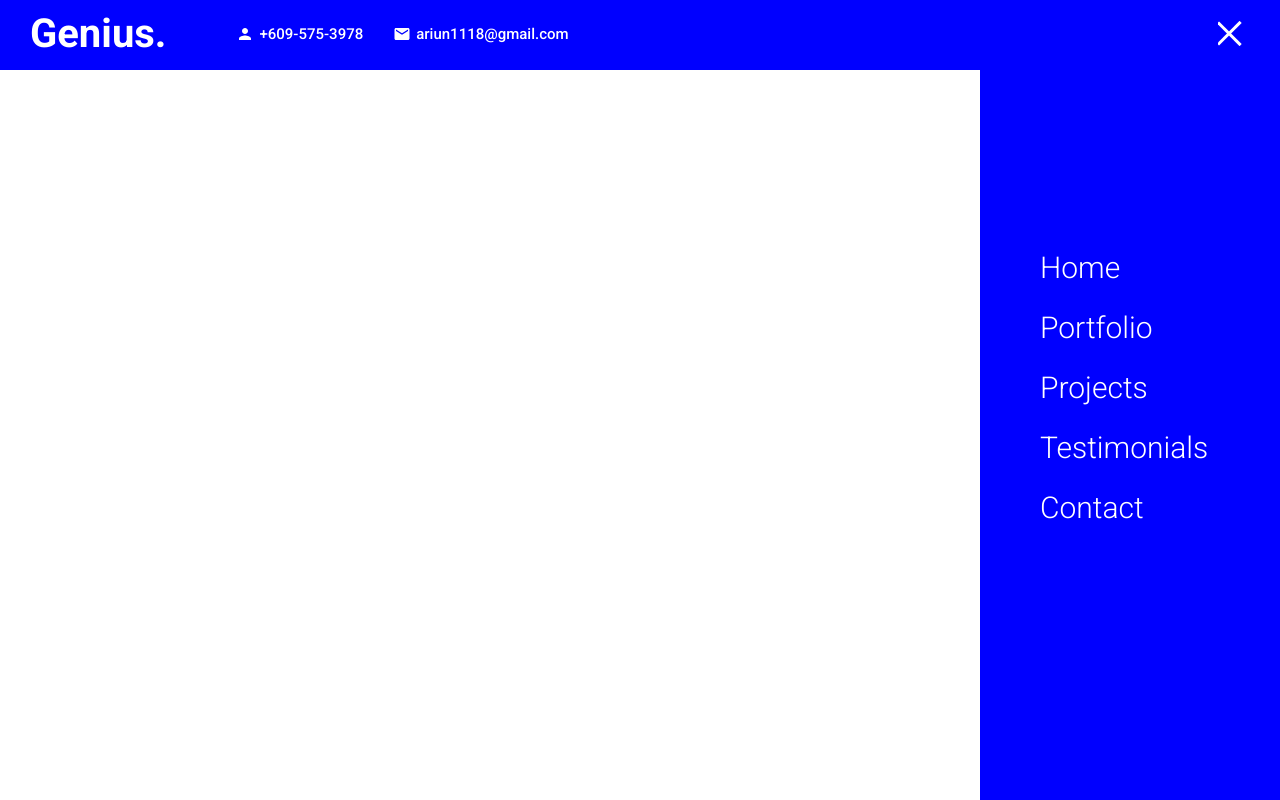
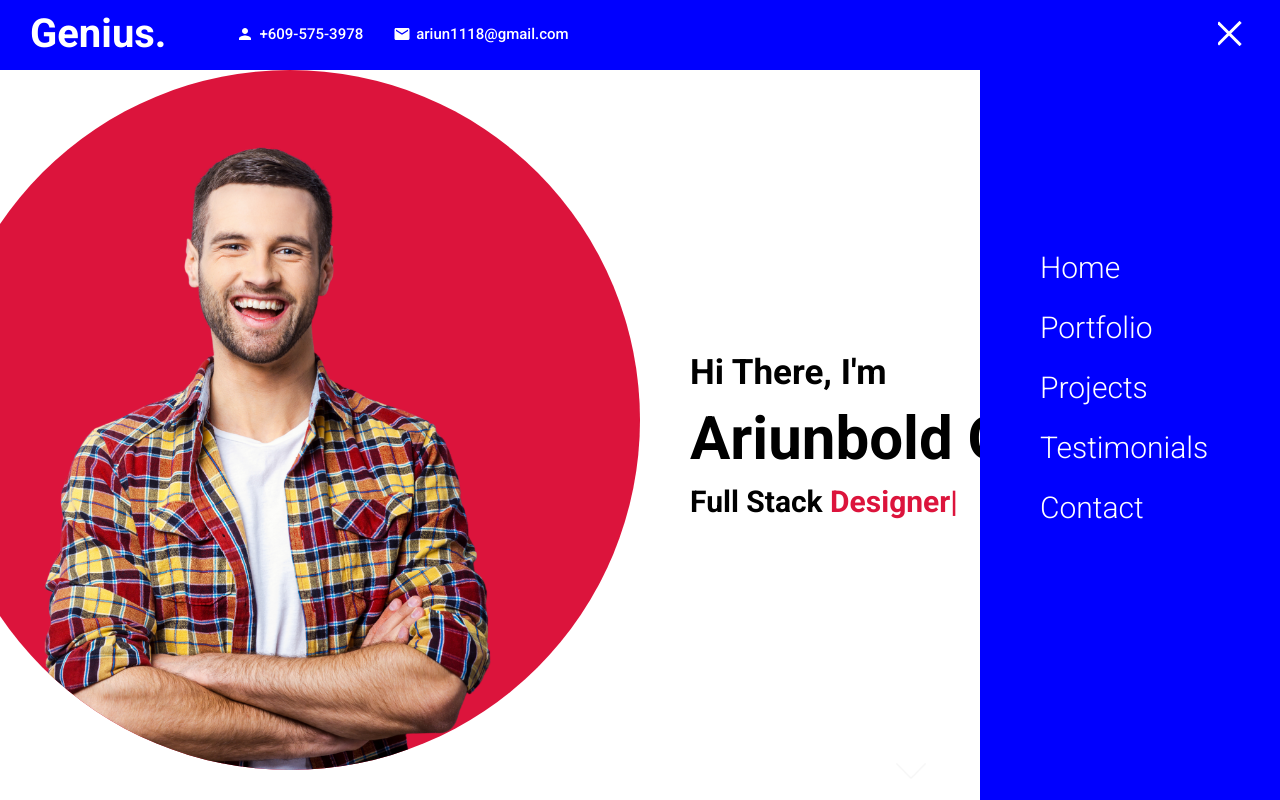
Before and after one commit to Ariuka11/Ariuka-Portfolio, a React (Create React App) app: page / in a window 1280 px wide. Built offline with nearby package versions, Linux system fonts and the light colour scheme.

Commit message:
Finished Portfolio page

```diff
--- a/package.json
+++ b/package.json
@@ -8,6 +8,7 @@
     "@testing-library/jest-dom": "^5.14.1",
     "@testing-library/react": "^11.2.7",
     "@testing-library/user-event": "^12.8.3",
+    "ityped": "^1.0.3",
     "node-sass": "^6.0.0",
     "react": "^17.0.2",
     "react-dom": "^17.0.2",
--- a/src/components/Intro/Intro.jsx
+++ b/src/components/Intro/Intro.jsx
@@ -1,10 +1,35 @@
 import React from 'react'
 import './intro.scss'
+import { init } from 'ityped'
+import { useEffect, useRef } from 'react'
 
 export default function Intro() {
+    const textRef = useRef()
+    useEffect(() => {
+        init(textRef.current, {
+            showCursor: true,
+            backDelay: 1500,
+            backSpeed: 60,
+            strings: ['Developer', 'Designer'],
+        })
+    }, [])
     return (
         <div className='intro' id='intro'  >
-
+            <div className="left">
+                <div className="imgContainer">
+                    <img src="assets/man.png" alt="" />
+                </div>
+            </div>
+            <div className="right">
+                <div className="wrapper">
+                    <h2>Hi There, I'm</h2>
+                    <h1>Ariunbold Oyungerel</h1>
+                    <h3>Full Stack <span ref={textRef}></span></h3>
+                </div>
+                <a href="#portfolio">
+                    <img src="assets/down.png" alt="down" />
+                </a>
+            </div>
         </div>
     )
 }
--- a/src/components/Intro/intro.scss
+++ b/src/components/Intro/intro.scss
@@ -1,6 +1,76 @@
 .intro{
     background-color:white;
     display: flex;
+    .left{
+        flex:0.5;
+        overflow: hidden;
 
+        .imgContainer{
+            width: 700px;
+            height: 700px;
+            background-color: crimson;
+            border-radius: 50%;
+            display: flex;
+            align-items: flex-end;
+            justify-content: center;
+            float: right;
 
+            img{
+                height: 90%;
+            }
+        }
+    }
+    .right{
+        flex: 0.5;
+        position: relative;
+
+        .wrapper{
+            width: 100%;
+            height: 100%;
+            padding-left: 50px;
+            display: flex;
+            flex-direction: column;
+            justify-content: center;
+        }
+        h1{
+            font-size: 60px;
+            margin: 10px 0;
+        }
+        h2{
+            font-size: 35px;
+
+        }
+        h3{
+            font-size: 30px;
+            span{
+                font-size: inherit;
+                color: crimson;
+            }
+            .ityped-cursor{
+                animation: blink 1s infinite;
+            }
+            @keyframes blink {
+                50%{
+                    opacity: 1;
+                }
+                100%{
+                    opacity: 0;
+                }
+            }
+        }
+    }
+    a{
+        position: absolute;
+        bottom: 10px;
+        left: 40%;
+        img{
+            width: 30px;
+            animation: arrowBlink 2s infinite;
+        }
+        @keyframes arrowBlink {
+            100%{
+                opacity: 0;
+            }
+        }
+    }
 }
--- a/src/components/Portfolio/Portfolio.jsx
+++ b/src/components/Portfolio/Portfolio.jsx
@@ -3,7 +3,39 @@
 export default function Portfolio() {
     return (
         <div className='portfolio' id='portfolio'>
-            asd
+            <h1>Portfolio</h1>
+            <ul>
+                <li>Featured</li>
+                <li>Web App</li>
+                <li>Mobile App</li>
+                <li>Design</li>
+            </ul>
+            <div className="container">
+                <div className="item">
+                    <img src="https://encrypted-tbn0.gstatic.com/images?q=tbn:ANd9GcRKvdHn8GmPGCO0y3SJqNHACygpm0h9VycMHg&usqp=CAU" alt="" />
+                    <h3>Banking App</h3>
+                </div>
+                <div className="item">
+                    <img src="https://encrypted-tbn0.gstatic.com/images?q=tbn:ANd9GcRKvdHn8GmPGCO0y3SJqNHACygpm0h9VycMHg&usqp=CAU" alt="" />
+                    <h3>Banking App</h3>
+                </div>  <div className="item">
+                    <img src="https://encrypted-tbn0.gstatic.com/images?q=tbn:ANd9GcRKvdHn8GmPGCO0y3SJqNHACygpm0h9VycMHg&usqp=CAU" alt="" />
+                    <h3>Banking App</h3>
+                </div>  <div className="item">
+                    <img src="https://encrypted-tbn0.gstatic.com/images?q=tbn:ANd9GcRKvdHn8GmPGCO0y3SJqNHACygpm0h9VycMHg&usqp=CAU" alt="" />
+                    <h3>Banking App</h3>
+                </div>  <div className="item">
+                    <img src="https://encrypted-tbn0.gstatic.com/images?q=tbn:ANd9GcRKvdHn8GmPGCO0y3SJqNHACygpm0h9VycMHg&usqp=CAU" alt="" />
+                    <h3>Banking App</h3>
+                </div>  <div className="item">
+                    <img src="https://encrypted-tbn0.gstatic.com/images?q=tbn:ANd9GcRKvdHn8GmPGCO0y3SJqNHACygpm0h9VycMHg&usqp=CAU" alt="" />
+                    <h3>Banking App</h3>
+                </div>
+                <div className="item">
+                    <img src="https://encrypted-tbn0.gstatic.com/images?q=tbn:ANd9GcRKvdHn8GmPGCO0y3SJqNHACygpm0h9VycMHg&usqp=CAU" alt="" />
+                    <h3>Banking App</h3>
+                </div>
+            </div>
         </div>
     )
 }
--- a/src/components/Portfolio/portfolio.scss
+++ b/src/components/Portfolio/portfolio.scss
@@ -1,3 +1,59 @@
+@import '../../global.scss';
+
 .portfolio{
-    background-color: black;
+    background-color: white;
+    display: flex;
+    flex-direction: column;
+    align-items: center;
+    h1{
+        font-size: 50px;
+    }
+    ul{
+        margin: 10px;
+        padding: 0;
+        list-style: none;
+        display: flex;
+        li{
+            font-size: 16px;
+            margin-right: 50px;
+            padding: 7px;
+            cursor: pointer;
+            border-radius: 10px;
+            &.active{
+                background-color: $mainColor;
+                color: white;
+            }
+       }
+    }
+    .container{
+        width: 70%;
+        display: flex;
+        align-items: center;
+        justify-content: center;
+        flex-wrap: wrap;
+        .item{
+            width: 220px;
+            height: 150px;
+            border-radius: 20px;
+            border: 1px solid whitesmoke;
+            margin: 10px 20px;
+            display: flex;
+            align-items: center;
+            justify-content: center;
+            color: white;
+            position: relative;
+            img{
+                width: 100%;
+                height: 100%;
+                object-fit: cover;
+                z-index: 2;
+            }
+            h3{
+                position: absolute;
+                font-size: 20px;
+
+            }
+
+        }
+    }
 }
--- a/src/components/Projects/Projects.jsx
+++ b/src/components/Projects/Projects.jsx
@@ -4,7 +4,7 @@
 export default function Projects() {
     return (
         <div className='projects' id='projects'>
-            s
+
         </div>
     )
 }
--- a/src/components/Projects/projects.scss
+++ b/src/components/Projects/projects.scss
@@ -1,3 +1,5 @@
+
+
 .projects{
-    background-color: pink;
+
 }
```
Also changed, not shown: public/assets/Work.jpg (added), 1 other file (tests, documents, lock files or other folders).
